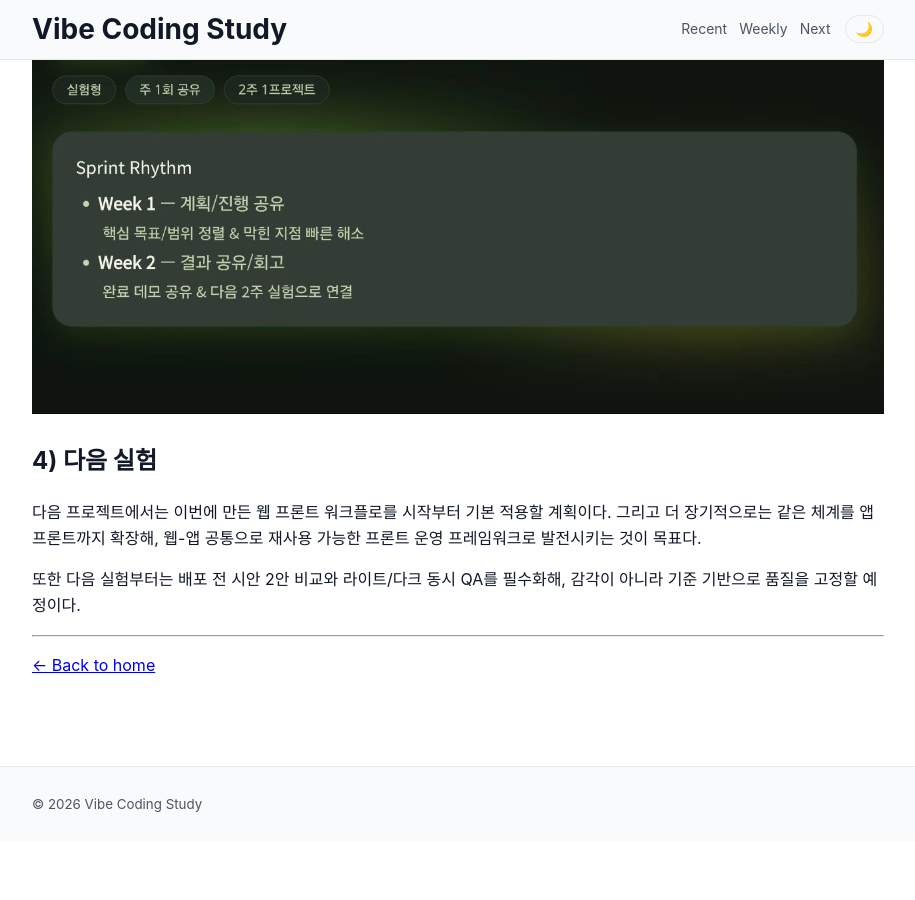
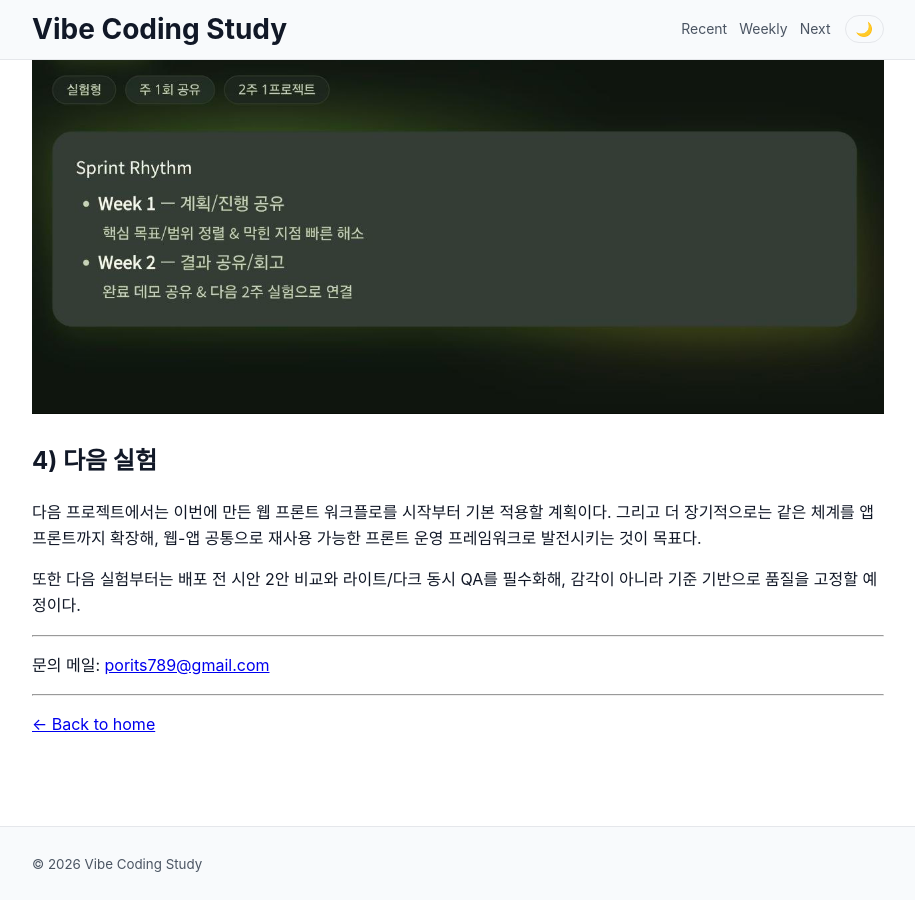
Before and after one commit to porits789/porits789.github.io, a Jekyll site: the page built from _posts/2026-03-09-landing-v2-design-workflow-retrospective.md, in a window 1280 px wide and 900 px high, scrolled down 1364 px. Shown: the whole window, without its empty margins (182-1097 px from the left). Built offline with Jekyll 4.4.1, drawn with Linux system fonts in a browser that asks for light colours; before the commit the page ends 2205 px from its top, so only the background shows below that.

Commit message:
docs: add contact email footer to landing v2 retrospective post

```diff
--- a/_posts/2026-03-09-landing-v2-design-workflow-retrospective.md
+++ b/_posts/2026-03-09-landing-v2-design-workflow-retrospective.md
@@ -37,3 +37,6 @@ status: draft
 다음 프로젝트에서는 이번에 만든 웹 프론트 워크플로를 시작부터 기본 적용할 계획이다. 그리고 더 장기적으로는 같은 체계를 앱 프론트까지 확장해, 웹-앱 공통으로 재사용 가능한 프론트 운영 프레임워크로 발전시키는 것이 목표다.
 
 또한 다음 실험부터는 배포 전 시안 2안 비교와 라이트/다크 동시 QA를 필수화해, 감각이 아니라 기준 기반으로 품질을 고정할 예정이다.
+
+---
+문의 메일: [porits789@gmail.com](mailto:porits789@gmail.com)
```
